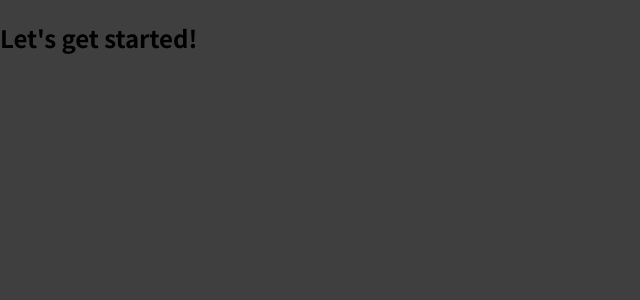
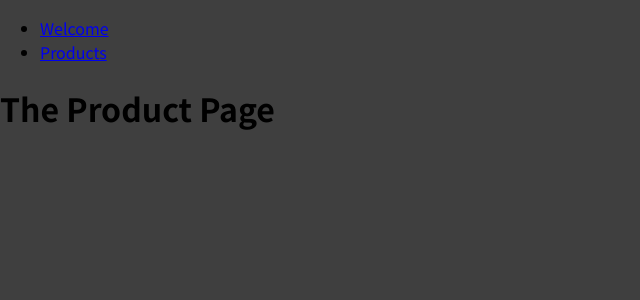
Before and after one commit to Novixous/Practice-React, a React (Create React App) app in the folder 15-starting-project-react-router-basic/: page /products in a window 1280 px wide. Shown: the top 300 px of the page, without its empty margins (0-640 px from the left). Built offline with nearby package versions, Linux system fonts and the light colour scheme.

Commit message:
done 267

```diff
--- a/15-starting-project-react-router-basic/package.json
+++ b/15-starting-project-react-router-basic/package.json
@@ -8,6 +8,7 @@
     "@testing-library/user-event": "^12.5.0",
     "react": "^17.0.1",
     "react-dom": "^17.0.1",
+    "react-router-dom": "^5.3.0",
     "react-scripts": "4.0.1",
     "web-vitals": "^0.2.4"
   },
--- a/15-starting-project-react-router-basic/src/App.js
+++ b/15-starting-project-react-router-basic/src/App.js
@@ -1,7 +1,19 @@
+import { Route } from "react-router-dom";
+import MainHeader from "./components/MainHeader";
+import Products from "./pages/Products";
+import Welcome from "./pages/Welcome";
 function App() {
   return (
     <div>
-      <h2>Let's get started!</h2>
+      <MainHeader />
+      <main>
+        <Route path="/welcome">
+          <Welcome />
+        </Route>
+        <Route path="/products">
+          <Products />
+        </Route>
+      </main>
     </div>
   );
 }
--- /dev/null
+++ b/15-starting-project-react-router-basic/src/components/MainHeader.js
@@ -0,0 +1,21 @@
+import React from "react";
+import { Link } from "react-router-dom";
+
+const MainHeader = () => {
+  return (
+    <header>
+      <nav>
+        <ul>
+          <li>
+            <Link to="/welcome">Welcome</Link>
+          </li>
+          <li>
+            <Link to="/products">Products</Link>
+          </li>
+        </ul>
+      </nav>
+    </header>
+  );
+};
+
+export default MainHeader;
--- a/15-starting-project-react-router-basic/src/index.js
+++ b/15-starting-project-react-router-basic/src/index.js
@@ -1,6 +1,12 @@
-import ReactDOM from 'react-dom';
+import ReactDOM from "react-dom";
 
-import './index.css';
-import App from './App';
+import "./index.css";
+import App from "./App";
+import { BrowserRouter } from "react-router-dom";
 
-ReactDOM.render(<App />, document.getElementById('root'));
+ReactDOM.render(
+  <BrowserRouter>
+    <App />
+  </BrowserRouter>,
+  document.getElementById("root")
+);
--- /dev/null
+++ b/15-starting-project-react-router-basic/src/pages/Products.js
@@ -0,0 +1,11 @@
+import React from "react";
+
+const Products = () => {
+  return (
+    <div>
+      <h1>The Product Page</h1>
+    </div>
+  );
+};
+
+export default Products;
--- /dev/null
+++ b/15-starting-project-react-router-basic/src/pages/Welcome.js
@@ -0,0 +1,11 @@
+import React from "react";
+
+const Welcome = () => {
+  return (
+    <div>
+      <h1>The Welcome Page</h1>
+    </div>
+  );
+};
+
+export default Welcome;
```
Also changed, not shown: 2 other files (tests, documents, lock files or other folders).
